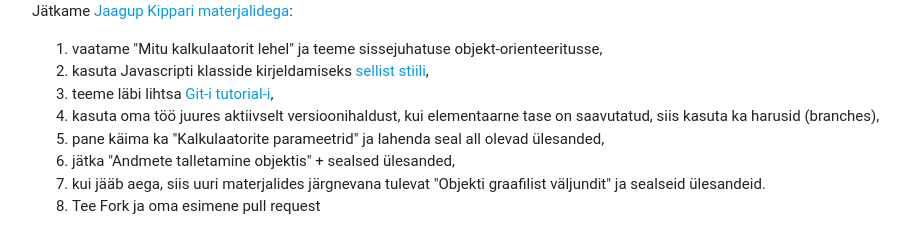
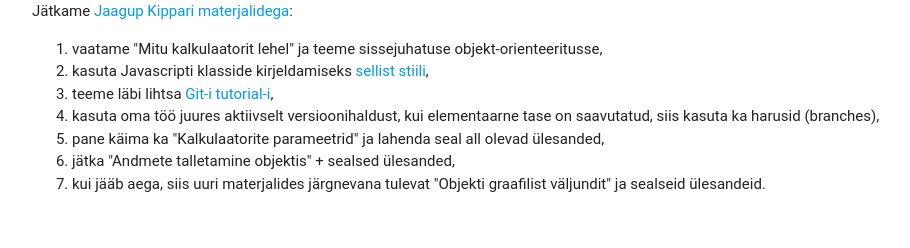
Before and after one commit to mangus/hki5002, a PHP site: page /sess2 in a window 1280 px wide. Shown: the part 607-855 px from the top of the page, without its empty margins (160-1070 px from the left). After the commit the page ends 799 px from the top, so only its background shows below. Run offline with PHP 8.4, Linux system fonts and the light colour scheme; some web fonts are replaced.

Commit message:
removed last assignement

```diff
--- a/sess2/index.php
+++ b/sess2/index.php
@@ -39,7 +39,6 @@
                 <li>pane käima ka "Kalkulaatorite parameetrid" ja lahenda seal all olevad ülesanded,</li>
                 <li>jätka "Andmete talletamine objektis" + sealsed ülesanded,</li>
                 <li>kui jääb aega, siis uuri materjalides järgnevana tulevat "Objekti graafilist väljundit" ja sealseid ülesandeid.</li>
-                <li>Tee Fork ja oma esimene pull request</li>
             </ol>
         </div>
     </div>
```
